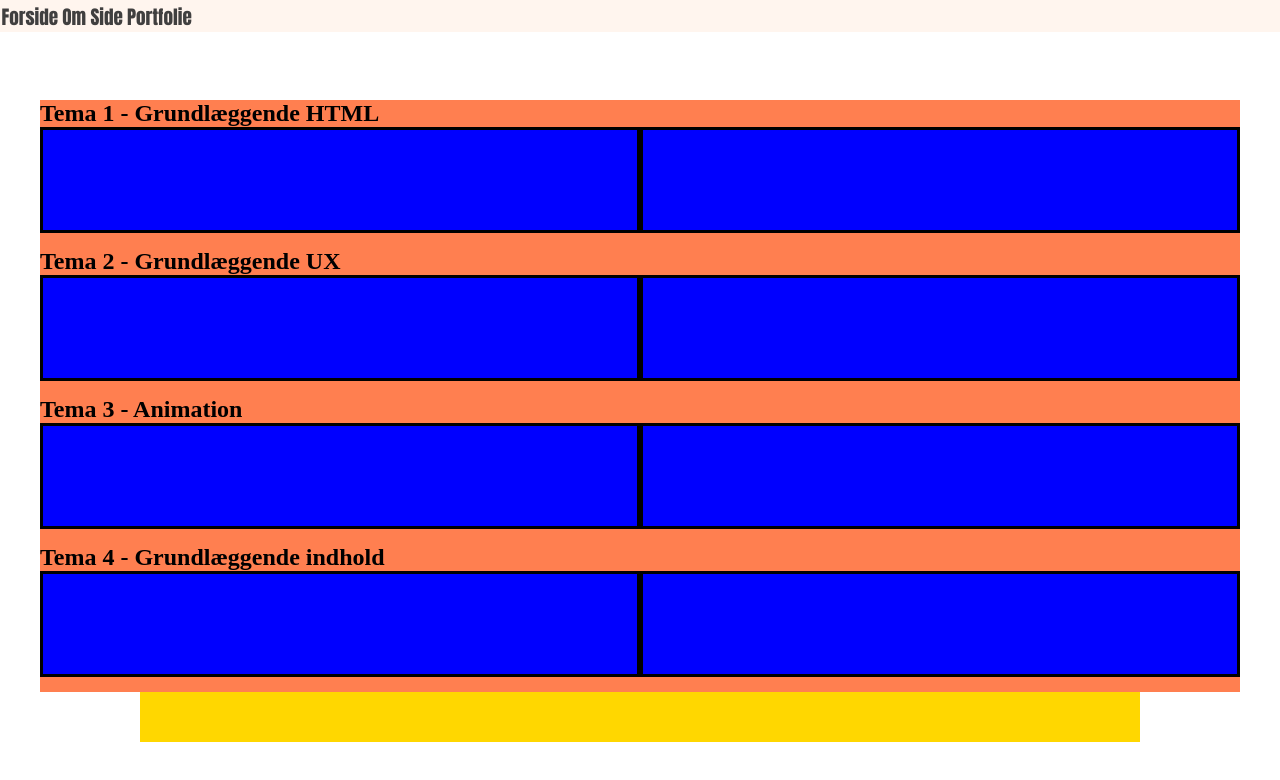
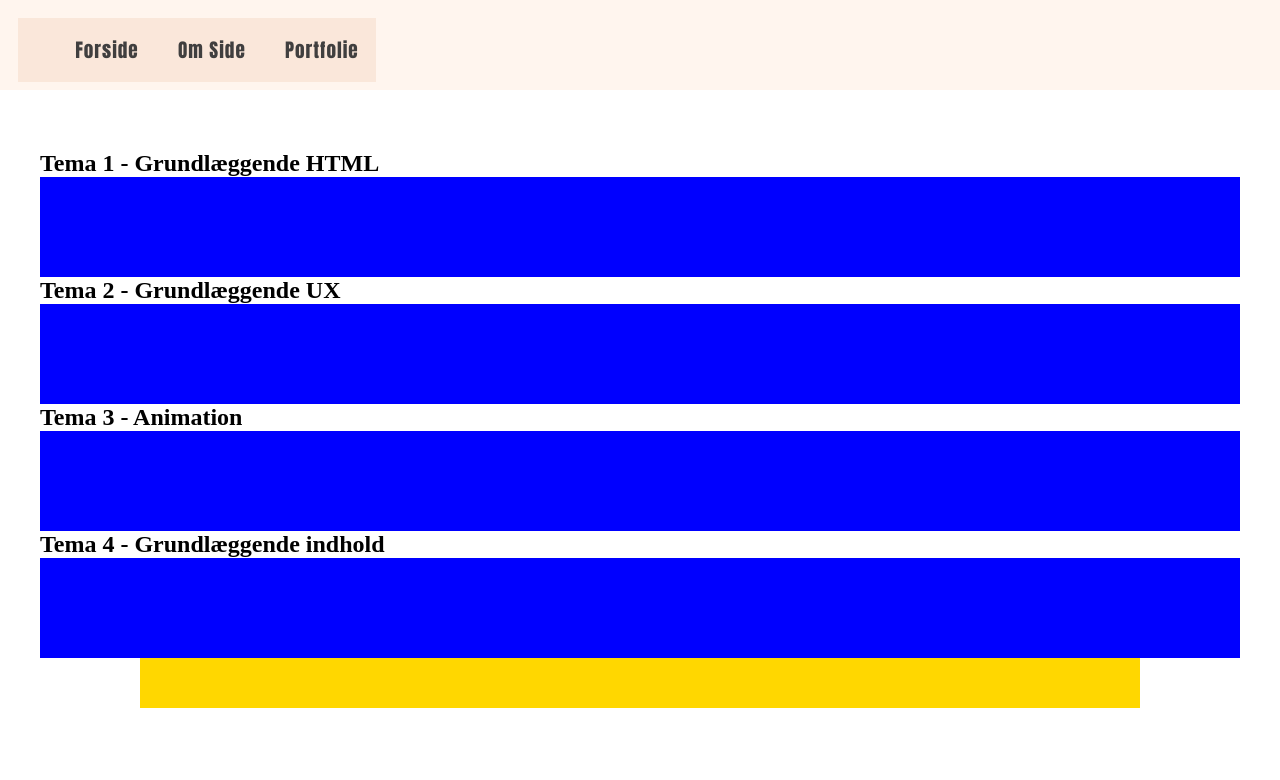
Before and after one commit to slodberg/1_semester, a plain HTML site: page tema.html in a window 1280 px wide. Drawn offline with Linux system fonts and the light colour scheme.

Commit message:
burger menu virker med baggrund

```diff
--- a/style.css
+++ b/style.css
@@ -8,21 +8,22 @@ img {
 
 /***************Menu*************/
 
-
 header {
     position: fixed;
-    display: flex;
     width: 100%;
+    height: 90px;
     background-color: seashell;
 }
 
+header nav {
+    margin: 1rem;
+}
 
 header nav a {
     text-decoration: none;
     font-family: 'Anton', sans-serif;
     color: #403f3f;
     font-size: 1.2rem;
-    margin-bottom: 5px;
 }
 
 /* mouse over link */
@@ -30,6 +31,7 @@ header nav a:hover {
     color: #000000;
 }
 
+/*--------------burgermenu-------------*/
 .hidden {
     transform: translateX(-100%);
     opacity: 0;
@@ -39,13 +41,13 @@ header nav a:hover {
     display: inline-block;
     margin-left: 2rem;
     margin-top: 1rem;
-    height: 20px;
 }
 
 #menu {
     list-style-type: none;
     transition: transform .3s;
     transform-origin: top right;
+    background-color: #fae7da;
 }
 
 /***************Menu slut*************/
@@ -55,8 +57,6 @@ header nav a:hover {
 section {
     max-width: 1200px;
     margin: 0rem auto;
-    background-color: coral;
-    padding-bottom: 15px;
 }
 
 .sectionwrapper {
@@ -69,7 +69,6 @@ section {
     flex-grow: 1;
     flex-basis: 500px;
     background-color: blue;
-    border: solid;
 }
 
 
@@ -82,7 +81,7 @@ footer {
 }
 
 .space {
-    height: 100px;
+    height: 150px;
     width: 100%
 }
 
@@ -92,13 +91,10 @@ footer {
 #splash {
     max-width: none;
     width: 100%;
-    background-color: azure;
 }
 
 #kat_forside {
     max-width: 1000px;
-    width: 100%;
-    height: 100hv;
 }
 
 .col_forside {
@@ -108,7 +104,7 @@ footer {
 
 /*---------------forside slut------------------*/
 
-@media only screen and (min-width:800px) {
+@media only screen and (min-width:600px) {
 
     #menuknap {
         display: none;
@@ -123,7 +119,6 @@ footer {
     header li {
         display: inline-block;
         letter-spacing: 1px;
-
     }
 
     header nav {
@@ -133,8 +128,6 @@ footer {
 
     header nav li {
         padding: 0.3rem;
-        background-color: transparent;
         margin: 0.8rem;
-        text-decoration: none;
         color: black;
     }
--- a/tema.html
+++ b/tema.html
@@ -13,16 +13,19 @@
 
 <body>
 
-     <header>
+    <header>
         <nav>
-            <a href="forside.html">Forside</a>
-            <a href="om.html">Om Side</a>
-            <a href="tema.html">Portfolie</a>
+            <div id="menuknap">☰</div>
+            <ul id="menu" class="hidden">
+                <li><a href="forside.html">Forside</a></li>
+                <li><a href="om.html">Om Side</a></li>
+                <li><a href="tema.html">Portfolie</a></li>
+            </ul>
         </nav>
     </header>
-<div class="space"></div>
+    <div class="space"></div>
 
-        <section id="tema1">
+    <section id="tema1">
         <h1>Tema 1 - Grundlæggende HTML</h1>
         <div class="sectionwrapper">
             <div class="col"></div>
@@ -57,4 +60,6 @@
     <footer></footer>
 
     <script src="script.js"></script>
-</body></html>
+</body>
+
+</html>
```
Also changed, not shown: forside.html (+0 -13 lines), om.html (+7 -3 lines).
